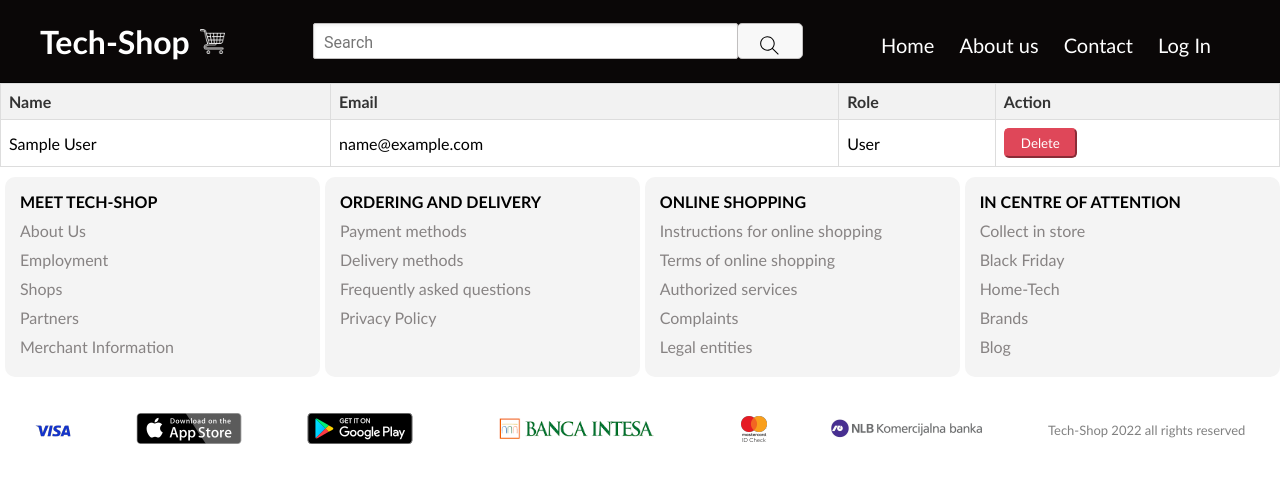
After one commit to argjend02/ProjektiWeb2022, a PHP site: page /admin.php in a window 1280 px wide. The commit adds this page. Shown: the top 483 px of the page. Run offline with PHP 8.4, Linux system fonts and the light colour scheme; tables that the repository leaves empty or names only in its code hold one stand-in row (values such as "Sample post"); data that the repository does not hold is empty.

Commit message:
added admin page where we can delete users

```diff
--- /dev/null
+++ b/admin.php
@@ -0,0 +1,96 @@
+<!DOCTYPE html>
+<html lang="en">
+
+<head>
+  <meta charset="UTF-8">
+  <meta http-equiv="X-UA-Compatible" content="IE=edge">
+  <meta name="viewport" content="width=device-width, initial-scale=1.0">
+  <link rel="stylesheet" href="style.css">
+  <title>Document</title>
+
+  <style>
+    table {
+      border-collapse: collapse;
+      width: 100%;
+    }
+
+    th,
+    td {
+      text-align: left;
+      padding: 8px;
+      border: 1px solid #ddd;
+    }
+
+    th {
+      background-color: #f2f2f2;
+      color: #333;
+      font-weight: bold;
+    }
+
+    button {
+      padding: 5px 15px;
+      border-color: #df4759;
+      border-radius: 5px;
+      color: white;
+      background-color: #df4759;
+      cursor: pointer;
+    }
+
+    button:hover {
+      background-color: #a32a34 !important;
+    }
+  </style>
+</head>
+
+<body>
+  <?php include('header.php') ?>
+  <?php
+  include 'database/user.php';
+  $model = new User();
+  $users = $model->getAllUsers();
+  $model->delete();
+  ?>
+  <table>
+    <thead>
+      <tr>
+        <th>Name</th>
+        <th>Email</th>
+        <th>Role</th>
+        <th>Action</th>
+      </tr>
+    </thead>
+    <tbody>
+      <?php foreach ($users as $user): ?>
+        <tr>
+          <td>
+            <?php echo $user['name'] ?>
+          </td>
+          <td>
+            <?php echo $user['email'] ?>
+          </td>
+          <td>
+            <?php if ($user['isAdmin']) {
+              echo "Admin";
+            } else {
+              echo "User";
+            } ?>
+          </td>
+          <td>
+            <?php if (!$user['isAdmin']): ?>
+              <form method="post" action="#">
+                <input type="hidden" name="id" value="<?php echo $user['id']; ?>" id="">
+                <button type="submit" class="button">Delete</button>
+              </form>
+            <?php endif; ?>
+          </td>
+        </tr>
+      <?php endforeach; ?>
+
+    </tbody>
+  </table>
+
+  <?php include('footer.php') ?>
+
+</body>
+
+</html>
--- a/database/user.php
+++ b/database/user.php
@@ -40,6 +40,7 @@ class User
             }
             $query = "INSERT INTO users(name, surname, birthdate, email, password) VALUES ('$name','$surname', '$birthdate', '$email', '$password')";
             if ($this->conn->query($query)) {
+                setcookie('user', json_encode($userData), time() + (86400 * 30), "/");
                 echo "<script>alert('User registered successfully')</script>";
             } else {
                 echo "<script>alert('Registration failed. Please try again.')</script>";
@@ -51,16 +52,15 @@ class User
                 return;
             }
             if ($userData['email'] == $email && $userData['password'] == $password) {
-                $_SESSION["isLoggedIn"] = true;
                 setcookie('user', json_encode($userData), time() + (86400 * 30), "/");
-                echo "<script>alert('Logged in');window.location.href = 'index.php';</script>";
+                echo "<script>window.location.href = 'index.php';</script>";
             } else {
                 echo "<script>alert('Incorrect credentials')</script>";
             }
         }
     }
 
-    public function fetch()
+    public function getAllUsers()
     {
         $data = null;
         $query = "SELECT * FROM users";
@@ -72,14 +72,22 @@ class User
         return $data;
     }
 
-    public function delete($id)
+    public function delete()
     {
-
+        if ($_SERVER['REQUEST_METHOD'] !== 'POST') {
+            return;
+        }
+        $user = json_decode($_COOKIE['user']);
+        if (!isset($_COOKIE['user']) || !$user->isAdmin) {
+            echo "<script>alert('You are not authorized to perform this action')</script>";
+            return;
+        }
+        $id = $_POST['id'];
         $query = "DELETE FROM users where id = '$id'";
         if ($sql = $this->conn->query($query)) {
-            return true;
+            header("Location: admin.php");
         } else {
-            return false;
+            echo "<script>alert('User deletion unsucessful')</script>";
         }
     }
 
--- a/header.php
+++ b/header.php
@@ -14,21 +14,27 @@
             <li><a href="index.php">Home</a></li>
             <li><a href="aboutus.php">About us</a></li>
             <li><a href="Contact.php">Contact</a></li>
-            <li>
-                <select onChange="redirect(this.value)">
-                    <option value="">Select an option</option>
-                    <option value="dashboard.php">Post a product</option>
-                    <option value="2"><a>User info</a></option>
-                </select>
-            </li>
-            <?php
-            session_start();
-            if (!isset($_SESSION['isLoggedIn']) || $_SESSION['isLoggedIn'] === false) {
-                echo "<li><a href='login1.php'>Log In</a></li>";
-            } else {
-                echo "<li><a href='logout.php'>Log Out</a></li>";
-            }
-            ?>
+
+            <?php if (isset($_COOKIE['user'])): ?>
+                <li>
+                    <select onChange='redirect(this.value)'>
+                        <option value=''>Select an option</option>
+                        <option value='dashboard.php'>Post a product</option>
+                        <option value='myInfo.php'><a>User info</a></option>
+                        <?php
+                        $user = json_decode($_COOKIE["user"]);
+                        if ($user->isAdmin):
+                            ?>
+                            <option value='admin.php'><a>Admin panel</a></option>
+                        <?php endif; ?>>
+                    </select>
+                </li>
+                <li>
+                    <a href='logout.php'>Log Out</a>
+                </li>
+            <?php else: ?>
+                <li><a href='login1.php'>Log In</a></li>
+            <?php endif; ?>
 
             <!-- <li>
                 <form action="dashboard.php" method="get">
--- a/login1.php
+++ b/login1.php
@@ -153,7 +153,7 @@
     };
     function validateName(name) {
       // The name should contain only letters and have a length of at least 2.
-      const nameRegex = /^[A-Za-z]{2,}$/;
+      const nameRegex = /.*[a-zA-Z].*[a-zA-Z].*/;
       return nameRegex.test(name);
     }
 
--- a/logout.php
+++ b/logout.php
@@ -1,5 +1,5 @@
 <?php
-session_start();
-$_SESSION["isLoggedIn"] = false;
+unset($_COOKIE['user']);
+setcookie("user", "", time() - 3600, '/');
 header('Location: login1.php');
 ?>
```
Also changed, not shown: database/product.php (+23 -15 lines), file.css (+17 -4 lines), myInfo.php (added).
